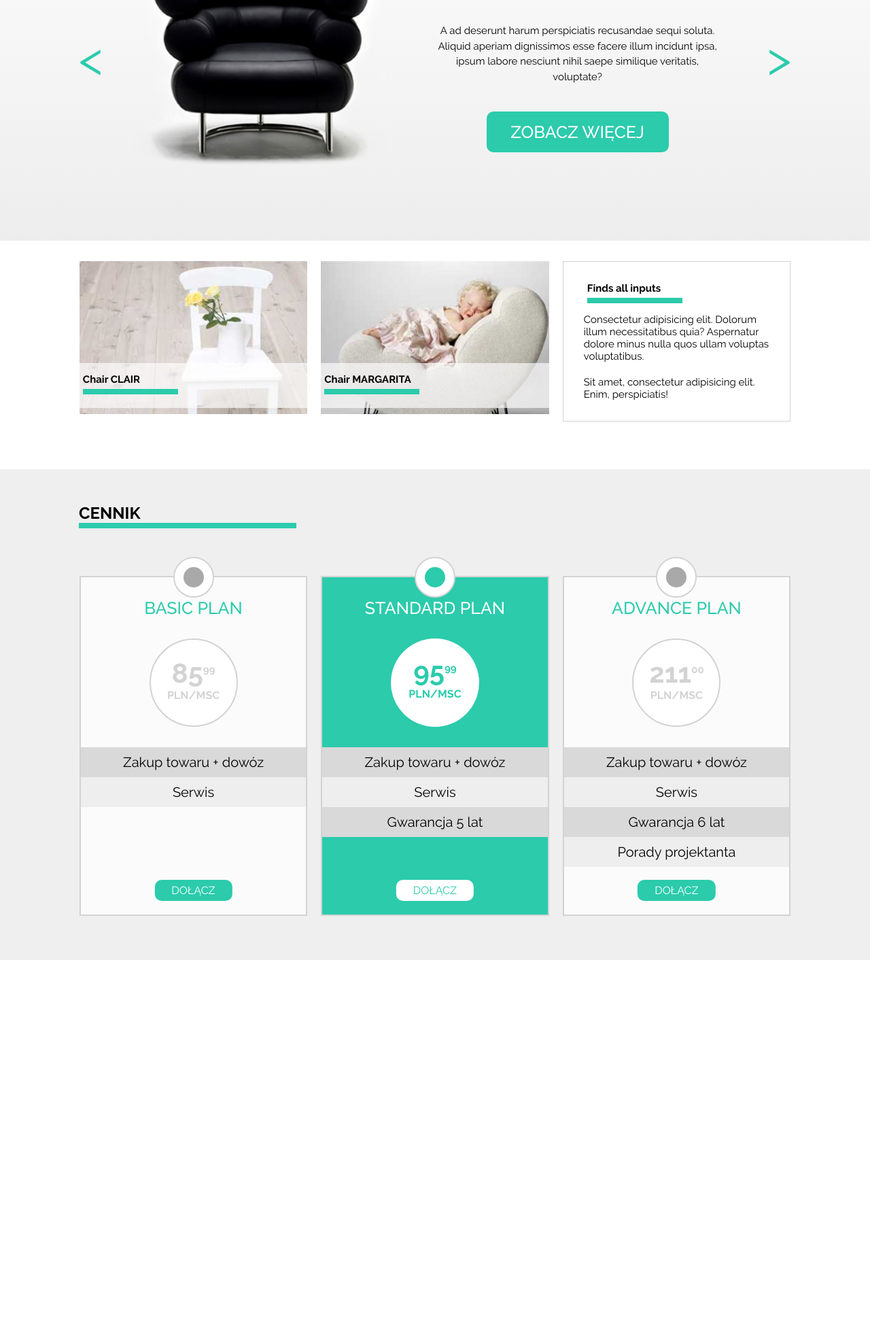
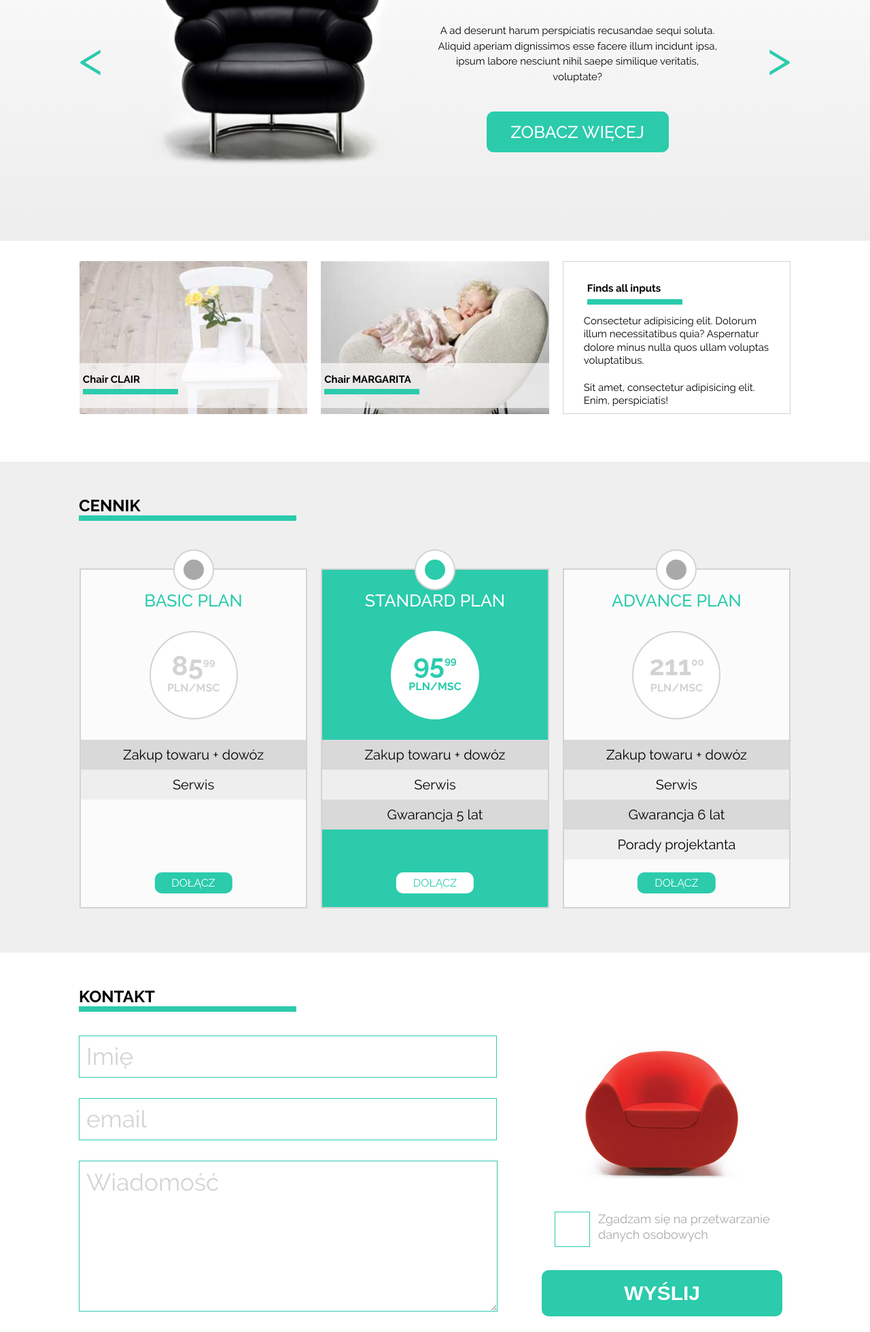
Before and after one commit to dorota-buraczynska/layout-exercise, a plain HTML site: page index.html in a window 1280 px wide. Shown: the part 248-2207 px from the top of the page at 68% size. Before the commit the page ends 1660 px from the top, so only its background shows below. Drawn offline with Linux system fonts and the light colour scheme.

Commit message:
finished contact section

```diff
--- a/css/style.css
+++ b/css/style.css
@@ -97,56 +97,63 @@ header {
 }
 
 .header-menu {
+    list-style-type: none;
+    /*overflow: hidden;*/
     float: right;
-
 }
 
 .header-menu li {
-    display: inline-block;
-    font-weight: bold;
-    padding: 0 25px;
-    position: relative;
+   display: inline-block;
 }
 
-.header-menu li:last-child {
+.header-menu li>a {
+    text-decoration: none;
+    color: white;
+    padding: 11px 25px;
+    font-weight: bold;
+}
+
+.header-menu li>a:last-child {
     padding-right: 0;
 }
 
-.header-menu li:first-child:hover .dropdown-menu {
+.header-menu li a:hover, .dropdown:hover .dropbtn {
+    background-color: #2BCBAC;
+}
+
+.dropdown-content {
+    display: none;
+    position: absolute;
+    background-color: black;
+    z-index: 1;
+    top: 54px;
+    font-size: 17px;
+}
+
+.dropdown-content a {
+    color: white;
+    padding: 6px 12px;
+    text-decoration: none;
     display: block;
 }
 
-.dropdown-menu {
-    display: none;
-    position: absolute;
-    background-color: black;
-    left: 0;
-    top: 42px;
+.dropdown-content a:hover {
+    background-color: #2BCBAC;
 }
 
-.dropdown-menu::before {
+.dropdown:hover .dropdown-content {
+    display: block;
+}
+
+.dropdown-content::before {
     content: "";
     position: absolute;
     top: -20px;
     left: 50%;
-    margin-right: -10px;
     border-width: 10px;
     border-style: solid;
     border-color: transparent transparent black transparent;
     transform: translateX(-50%);
-}
-
-.dropdown-menu li {
-    font-size: 17px;
-    display: block;
-    font-weight: 500;
-    padding-top: 12px;
-    padding-right: 12px;
-    padding-left: 12px;
-}
-
-.dropdown-menu li:last-child {
-    padding-bottom: 12px;
 }
 
 /*about-company*/
@@ -169,32 +176,32 @@ header {
     float: right;
 }
 
-.box img {
+.black-chair {
     width: 582px;
     position: relative;
-    left: -130px;
+    left: calc(50% - 323px);
     top: 82px;
 }
 
-.info {
+.about-company-info {
     float: left;
     text-align: center;
     padding-top: 145px;
     padding-bottom: 130px;
 }
 
-.info h1 {
+.about-company-info h1 {
     font-size: 38px;
     margin-bottom: 50px;
 }
 
-.info p {
+.about-company-info p {
     font-size: 15px;
     line-height: 1.5em;
     margin-bottom: 40px;
 }
 
-.info .button {
+.about-company-button {
     background-color: #2BCBAC;
     color: white;
     width: 268px;
@@ -221,19 +228,21 @@ header {
     vertical-align: top;
     margin-top: 30px;
     text-align: left;
+    height: 225px;
+    margin-right: 16px;
+}
+
+.box-middle:last-child {
+    margin-right: 0;
 }
 
 .chair-clair {
     background-image: url("../images/box1_img.jpg");
-    height: 225px;
-    margin-right: 16px;
     background-size: cover;
 }
 
 .chair-margarita {
     background-image: url("../images/box2_img.jpg");
-    height: 225px;
-    margin-right: 16px;
     background-size: cover;
 }
 
@@ -269,43 +278,39 @@ header {
 
 .product-info p {
     padding-bottom: 20px;
+    line-height: 1.3em;
 }
 
 /*prices*/
 .prices {
     background-color: rgb(239, 239, 239);
-    padding-top: 50px;
     padding-bottom: 65px;
     text-align: center;
 }
 
+
+.section-title {
+    padding-bottom: 35px;
+    padding-top: 50px;
+    text-align: left;
+}
+
+.section-title .line {
+    margin-left: 0;
+    width: 320px;
+}
+
 .list {
-    display: inline-block;
-    vertical-align: top;
-    width: 32%;
     height: 500px;
     border: 2px solid lightgrey;
-    margin-right: 16px;
+    margin-top: 35px;
     background-color: rgb(251, 251, 251);
     position: relative;
+    text-align: center;
 }
 
 .list.special {
     background-color: #2BCBAC;
-}
-
-.list:last-child {
-    margin: 0;
-}
-
-.prices-title {
-    padding-bottom: 70px;
-    text-align: left;
-}
-
-.prices-title .line {
-    margin-left: 0;
-    width: 320px;
 }
 
 .list h3 {
@@ -401,3 +406,92 @@ header {
 .list.special .small-circle {
     background-color: #2BCBAC;
 }
+
+/*contact*/
+.form-details {
+    display: inline-block;
+    width: 64%;
+    vertical-align: top;
+}
+
+.form-accept {
+    display: inline-block;
+    width: 35%;
+    vertical-align: top;
+    text-align: center;
+}
+
+#personal-details input, #personal-details textarea {
+    display: block;
+    border: 1px solid #2BCBAC;
+    padding: 10px;
+    margin-bottom: 30px;
+    font-size: 35px;
+}
+
+#personal-details textarea {
+    padding-right: 0;
+}
+
+#personal-details input::placeholder, #personal-details textarea::placeholder {
+    font-size: 35px;
+    font-weight: normal;
+    font-family: 'Raleway', Arial, sans-serif;
+    color: lightgrey;
+}
+
+#accept {
+    margin-top: 44px;
+}
+
+#accept input[type=checkbox] {
+    display: inline-block;
+    height: 40px;
+    width: 40px;
+    margin-right: 20px;
+}
+
+input[type=checkbox]:after {
+    content: " ";
+    background-color: white;
+    position: absolute;
+    width: 50px;
+    height: 50px;
+    border: 1px solid #2BCBAC;
+    cursor: pointer;
+}
+
+input[type=checkbox]:checked:after {
+    content: '';
+    background-image: url("../images/form_ok.jpg");
+    width: 50px;
+    height: 50px;
+    background-repeat: no-repeat;
+    background-position: center;
+}
+
+#accept input[type=submit] {
+    display: block;
+    margin: 40px auto 0 auto;
+    border: none;
+    border-radius: 10px;
+    background-color: #2BCBAC;
+    color: white;
+    width: 354px;
+    padding: 17px;
+    font-size: 30px;
+    font-weight: bold;
+    cursor: pointer;
+}
+
+#accept p {
+    display: inline-block;
+    text-align: left;
+    font-size: 18px;
+    color: darkgrey;
+    line-height: 1.3em;
+}
+
+#accept span {
+    display: block;
+}
--- a/index.html
+++ b/index.html
@@ -10,16 +10,16 @@
     <div class="container">
         <div class="header-logo">SIT <span class="stress">ON</span> CHAIR</div>
         <ul class="header-menu">
-            <li>O FIRMIE
-                <div class="up"></div>
-                <ul class="dropdown-menu">
-                    <li>Aktualności</li>
-                    <li>Nasz team</li>
-                    <li>Historia</li>
-                </ul>
+            <li class="dropdown">
+                <a href="#">O FIRMIE</a>
+                <div class="dropdown-content">
+                    <a href="#">Aktualności</a>
+                    <a href="#">Nasz team</a>
+                    <a href="#">Historia</a>
+                </div>
             </li>
-            <li>GALERIA</li>
-            <li>KONTAKT</li>
+            <li><a href="#">GALERIA</a></li>
+            <li><a href="#">KONTAKT</a></li>
         </ul>
     </div>
 </header>
@@ -30,13 +30,13 @@
             <div class="arrow">&lt;</div>
         </div>
         <div class="box">
-            <img src="images/black_chair.png" alt="black chair">
+            <img class="black-chair" src="images/black_chair.png" alt="black chair">
         </div>
         <div class="box">
-            <div class="info">
+            <div class="about-company-info">
                 <h1>SIT <span class="stress">ON</span> OUR <span class="stress">CHAIR</span></h1>
                 <P>A ad deserunt harum perspiciatis recusandae sequi soluta. Aliquid aperiam dignissimos esse facere illum incidunt ipsa, ipsum labore nesciunt nihil saepe similique veritatis, voluptate?</P>
-                <div class="button">ZOBACZ WIĘCEJ</div>
+                <div class="about-company-button">ZOBACZ WIĘCEJ</div>
             </div>
         </div>
         <div class="small-box">
@@ -72,12 +72,12 @@
 
 <section class="prices">
     <div class="container">
-        <div class="prices-title">
+        <div class="section-title">
             <h2>CENNIK</h2>
             <div class="line"></div>
         </div>
         <div class="prices-lists">
-            <div class="list">
+            <div class="box-middle list">
                 <h3>BASIC PLAN</h3>
                 <div class="price">
                     <h4>85<sup>99</sup></h4>
@@ -93,7 +93,7 @@
                 </div>
             </div>
 
-            <div class="list special">
+            <div class="box-middle list special">
                 <h3>STANDARD PLAN</h3>
                 <div class="price">
                     <h4>95<sup>99</sup></h4>
@@ -110,7 +110,7 @@
                 </div>
             </div>
 
-            <div class="list">
+            <div class="box-middle list">
                 <h3>ADVANCE PLAN</h3>
                 <div class="price">
                     <h4>211<sup>00</sup></h4>
@@ -131,5 +131,30 @@
     </div>
 </section>
 
+<section class="contact">
+    <div class="container">
+        <div class="section-title">
+            <h2>KONTAKT</h2>
+            <div class="line"></div>
+        </div>
+        <div class="form-details">
+            <form id="personal-details">
+                <input type="text" placeholder="Imię" size="27">
+                <input type="email" placeholder="email" size="27">
+                <textarea name="message" placeholder="Wiadomość" rows="5" cols="28"></textarea>
+            </form>
+        </div>
+        <div class="form-accept">
+            <img class="red-chair" src="images/red_chair.png" alt="red chair">
+        <form id="accept">
+            <label>
+                <input type="checkbox" name="ok">
+                <p>Zgadzam się na przetwarzanie <span>danych osobowych</span></p>
+            </label>
+            <input type="submit" form="personal-details" value="WYŚLIJ">
+        </form>
+        </div>
+    </div>
+</section>
 </body>
 </html>
```
